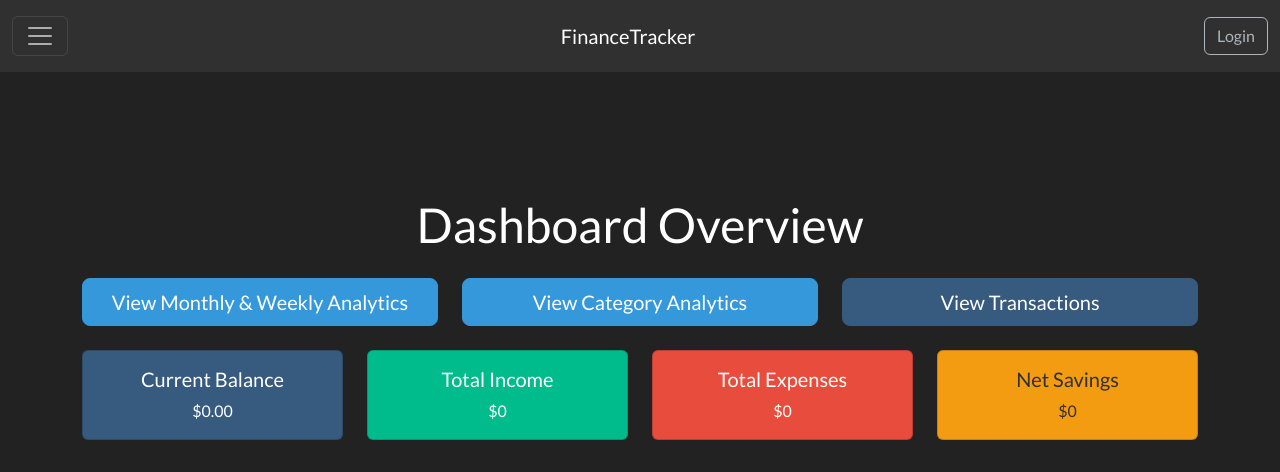
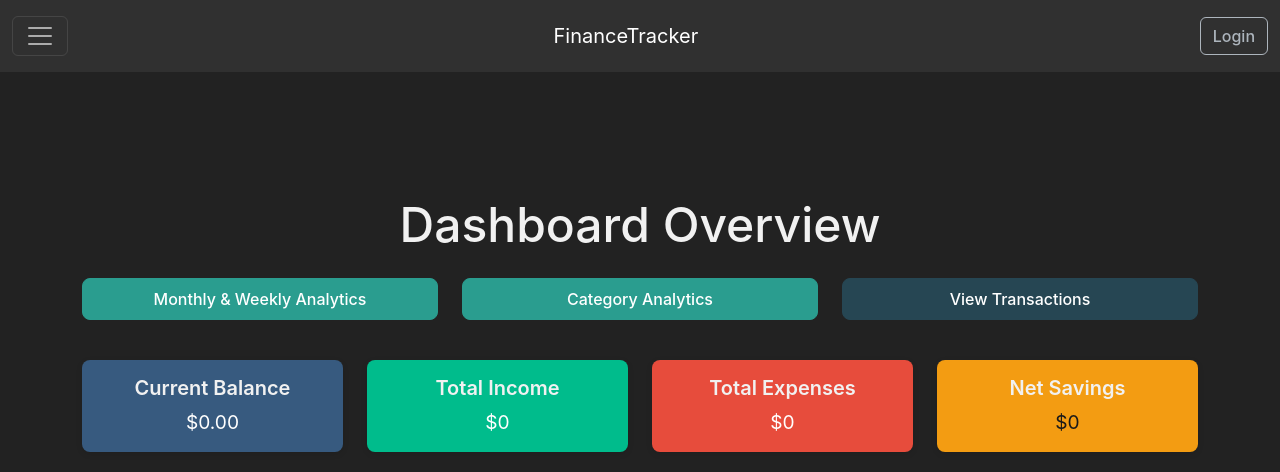
Before and after one commit to sepehrmoghani/agilewebdevproject, a Flask app: template app/dashboard/templates/dashboard/dashboard.html in a window 1280 px wide. Shown: the top 472 px of the page. Before the commit the page ends 440 px from the top, so only its background shows below. Run offline with Flask 3, Linux system fonts and the light colour scheme; the template is opened without the code that fills it, so the values that code supplies are empty; some libraries are stand-ins or nearby versions; some web fonts are replaced.

Commit message:
Visual changes to make dashboard look cleaner. Added return to dashbaord button on each of the monthly and weekly analytics page and category analytics page

```diff
--- a/app/dashboard/templates/dashboard/dashboard.html
+++ b/app/dashboard/templates/dashboard/dashboard.html
@@ -6,15 +6,90 @@
     {{ super() }}
     <script src="https://cdn.jsdelivr.net/npm/chart.js"></script>
     <style>
+        body {
+            font-family: 'Inter', 'Helvetica Neue', sans-serif;
+            color: #eaeaea;
+        }
+
+        h1, h5 {
+            color: #f1f1f1;
+        }
+
         .chart-container {
             width: 100%;
             max-width: 1000px;
             margin: 2rem auto;
             padding: 1rem;
+            background-color: rgba(255, 255, 255, 0.02);
+            border-radius: 8px;
         }
+
         canvas {
             width: 100% !important;
             height: 400px !important;
+        }
+
+        .btn {
+            font-size: 1rem;
+            font-weight: 500;
+        }
+
+        .btn-info {
+            background-color: #2a9d8f;
+            border-color: #2a9d8f;
+            color: #ffffff;
+        }
+
+        .btn-info:hover {
+            background-color: #21867a;
+        }
+
+        .btn-primary {
+            background-color: #264653;
+            border-color: #264653;
+            color: #ffffff;
+        }
+
+        .btn-primary:hover {
+            background-color: #1f3c44;
+        }
+
+        .card {
+            border: none;
+            border-radius: 8px;
+            box-shadow: 0 2px 6px rgba(0, 0, 0, 0.1);
+        }
+
+        .card-title {
+            font-weight: 600;
+        }
+
+        .card-text {
+            font-size: 1.2rem;
+        }
+
+        .card.bg-primary {
+            background-color: #1e88e5;
+        }
+
+        .card.bg-success {
+            background-color: #43a047;
+        }
+
+        .card.bg-danger {
+            background-color: #e53935;
+        }
+
+        .card.bg-warning {
+            background-color: #ffb300;
+        }
+
+        .card.bg-warning .card-text {
+            color: #1a1a1a;
+        }
+
+        a {
+            text-decoration: none;
         }
     </style>
 {% endblock %}
@@ -25,20 +100,20 @@
 
     <!-- Navigation Links -->
     <div class="row mb-4 justify-content-center">
-        <div class="col-md-4 text-center">
-            <a href="{{ url_for('dashboard.monthly_analytics_page') }}" class="btn btn-info btn-lg w-100">View Monthly & Weekly Analytics</a>
+        <div class="col-md-4 text-center mb-3">
+            <a href="{{ url_for('dashboard.monthly_analytics_page') }}" class="btn btn-info btn-lg w-100">Monthly & Weekly Analytics</a>
         </div>
-        <div class="col-md-4 text-center">
-            <a href="{{ url_for('dashboard.category_analytics_page') }}" class="btn btn-info btn-lg w-100">View Category Analytics</a>
+        <div class="col-md-4 text-center mb-3">
+            <a href="{{ url_for('dashboard.category_analytics_page') }}" class="btn btn-info btn-lg w-100">Category Analytics</a>
         </div>
-        <div class="col-md-4 text-center">
+        <div class="col-md-4 text-center mb-3">
             <a href="{{ url_for('transactions.transactions') }}" class="btn btn-primary btn-lg w-100">View Transactions</a>
         </div>
     </div>
 
     <!-- Overview Cards -->
     <div class="row text-center mb-4">
-        <div class="col-md-3">
+        <div class="col-md-3 mb-3">
             <div class="card bg-primary text-white">
                 <div class="card-body">
                     <h5 class="card-title">Current Balance</h5>
@@ -46,7 +121,7 @@
                 </div>
             </div>
         </div>
-        <div class="col-md-3">
+        <div class="col-md-3 mb-3">
             <div class="card bg-success text-white">
                 <div class="card-body">
                     <h5 class="card-title">Total Income</h5>
@@ -54,7 +129,7 @@
                 </div>
             </div>
         </div>
-        <div class="col-md-3">
+        <div class="col-md-3 mb-3">
             <div class="card bg-danger text-white">
                 <div class="card-body">
                     <h5 class="card-title">Total Expenses</h5>
@@ -62,7 +137,7 @@
                 </div>
             </div>
         </div>
-        <div class="col-md-3">
+        <div class="col-md-3 mb-3">
             <div class="card bg-warning text-dark">
                 <div class="card-body">
                     <h5 class="card-title">Net Savings</h5>
@@ -72,7 +147,7 @@
         </div>
     </div>
 
-    <!-- Charts: Vertically Stacked -->
+    <!-- Charts -->
     <div class="chart-container">
         <canvas id="transactionLineChart"></canvas>
     </div>
--- a/app/static/js/dashboard_charts.js
+++ b/app/static/js/dashboard_charts.js
@@ -1,20 +1,14 @@
-// Fetch transaction data from the API
 fetch('/dashboard/api/transactions')
     .then(response => response.json())
     .then(data => {
-        // DOM elements
         const totalIncomeEl = document.getElementById('totalIncome');
         const totalExpensesEl = document.getElementById('totalExpenses');
         const netSavingsEl = document.getElementById('netSavings');
 
-        // Containers
         let categories = {};
         let totalIncome = 0, totalExpenses = 0;
 
-        // Sort transactions by date
         const sortedData = data.slice().sort((a, b) => new Date(a.date) - new Date(b.date));
-
-        // Line chart data
         let labels = [];
         let amounts = [];
 
@@ -24,10 +18,8 @@ fetch('/dashboard/api/transactions')
             labels.push(formattedDate);
             amounts.push(tx.amount);
 
-            // Categorized totals
             categories[tx.category] = (categories[tx.category] || 0) + tx.amount;
 
-            // Totals
             if (tx.transaction_type === 'Income') {
                 totalIncome += tx.amount;
             } else if (tx.transaction_type === 'Expense') {
@@ -36,13 +28,10 @@ fetch('/dashboard/api/transactions')
         });
 
         const netSavings = totalIncome - totalExpenses;
-
-        // Update cards
         totalIncomeEl.textContent = `$${totalIncome.toFixed(2)}`;
         totalExpensesEl.textContent = `$${totalExpenses.toFixed(2)}`;
         netSavingsEl.textContent = `$${netSavings.toFixed(2)}`;
 
-        // Chart 1: Transaction Amounts Over Time (Line)
         const lineCtx = document.getElementById('transactionLineChart')?.getContext('2d');
         if (lineCtx) {
             new Chart(lineCtx, {
@@ -65,7 +54,10 @@ fetch('/dashboard/api/transactions')
                             display: true,
                             text: 'Transaction Amounts Over Time',
                             font: { size: 18 },
-                            color: '#fff'
+                            color: '#eee'
+                        },
+                        legend: {
+                            labels: { color: '#ccc', font: { size: 14 } }
                         }
                     },
                     scales: {
@@ -76,7 +68,6 @@ fetch('/dashboard/api/transactions')
             });
         }
 
-        // Chart 2: Total Amount Spent by Category (Bar)
         const barCtx = document.getElementById('transactionBarChart')?.getContext('2d');
         if (barCtx) {
             new Chart(barCtx, {
@@ -98,7 +89,10 @@ fetch('/dashboard/api/transactions')
                             display: true,
                             text: 'Total Amount Spent by Category',
                             font: { size: 18 },
-                            color: '#fff'
+                            color: '#eee'
+                        },
+                        legend: {
+                            labels: { color: '#ccc', font: { size: 14 } }
                         }
                     },
                     scales: {
```
Also changed, not shown: app/dashboard/templates/dashboard/category_analytics.html (+37 -14 lines), app/dashboard/templates/dashboard/monthly_analytics.html (+36 -2 lines), app/static/js/category_analytics.js (+5 -4 lines), app/static/js/monthly_analytics.js (+11 -8 lines).
